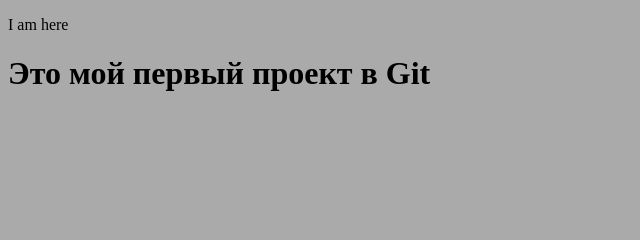
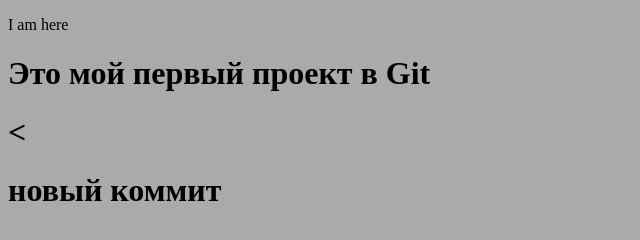
Before and after one commit to AlexeiTkachev/FirstProject, a plain HTML site: page index.html in a window 1280 px wide. Shown: the whole page, without its empty margins (0-640 px from the left). Drawn offline with Linux system fonts and the light colour scheme.

Commit message:
index.html

```diff
--- a/index.html
+++ b/index.html
@@ -10,5 +10,6 @@
 <body>
    <p> I am here<p>
     <h1>Это мой первый проект в Git<h1>
+    <<h1>новый коммит</<h1>
 </body>
 </html>
```
